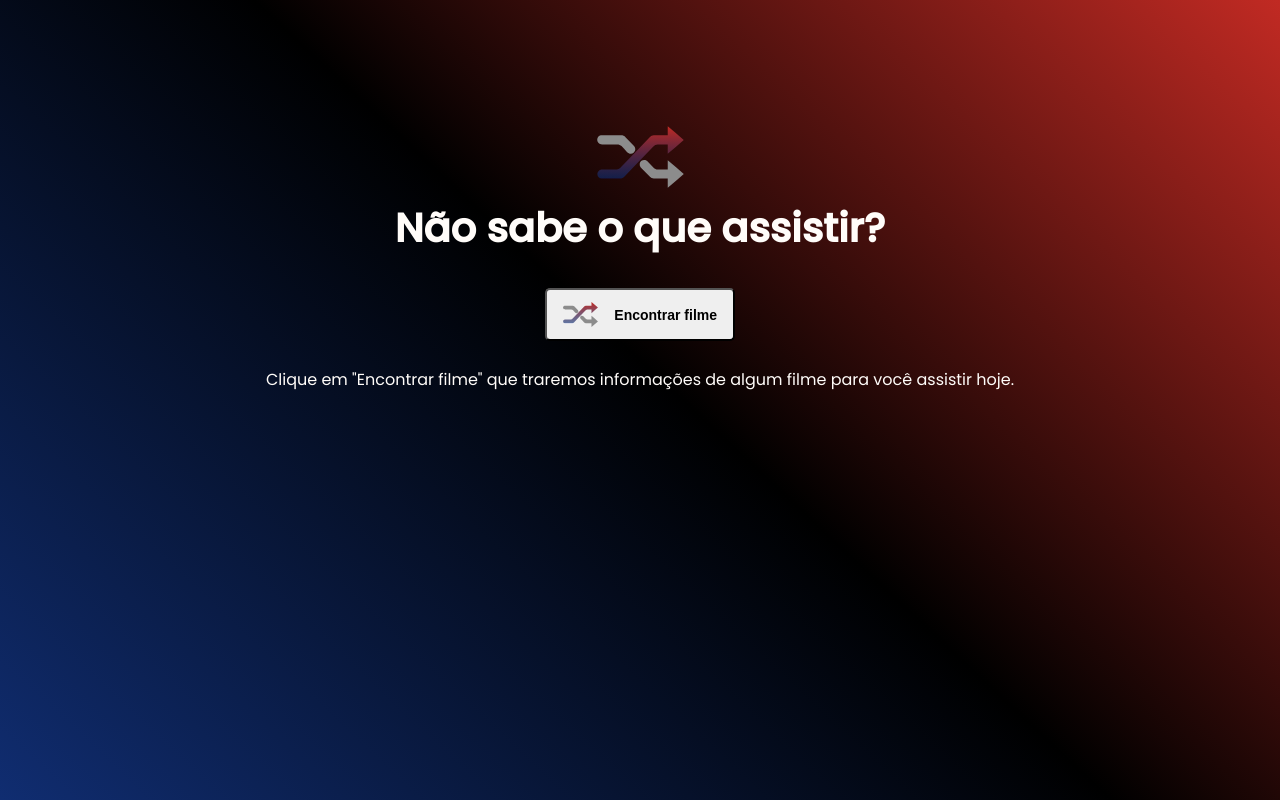
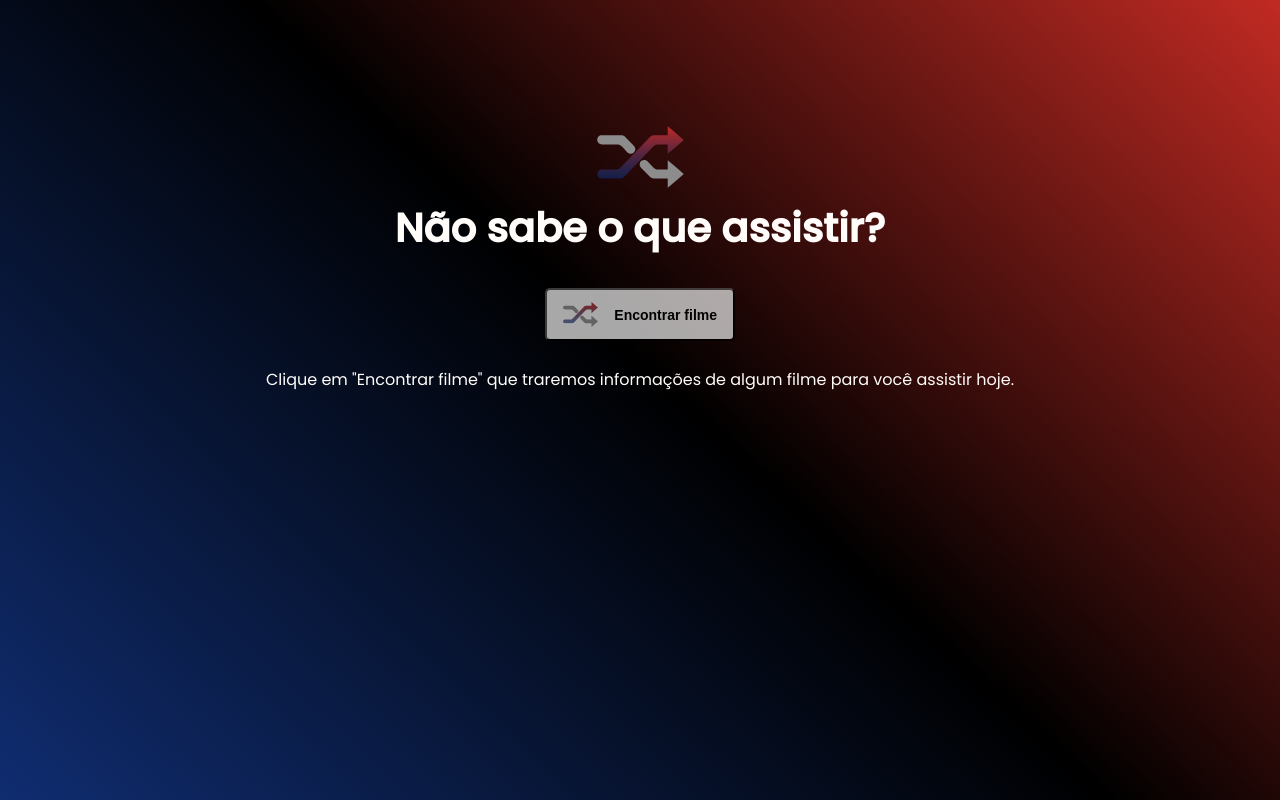
Before and after one commit to raiane-oliveira/Rocketflix, a plain HTML site: page index.html in a window 1280 px wide. In both pictures the pointer is over the button "Encontrar filme". Drawn offline with Linux system fonts and the light colour scheme.

Commit message:
feat: btn find movie hover styles

```diff
--- a/styles.css
+++ b/styles.css
@@ -64,6 +64,12 @@ body {
     font-size: 1.4rem;
     font-weight: 700;
     line-height: 1.8rem;
+
+    transition: 0.2s;
+}
+
+.find-movie-btn-app:hover {
+    opacity: 0.7;
 }
 
 .find-movie-btn-app::before {
```
